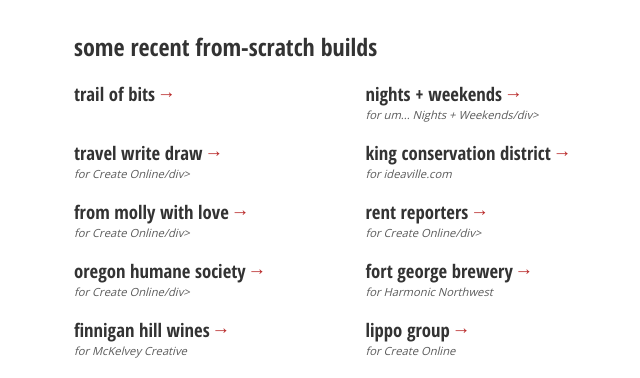
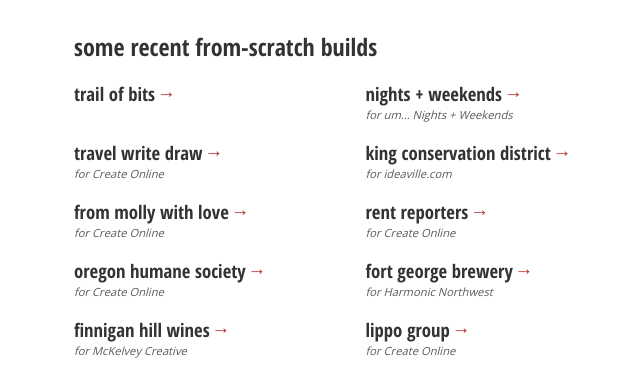
Before and after one commit to rniswonger/rniswonger.github.io, a Jekyll site: the page built from index.html, in a window 1280 px wide. Shown: the part 187-565 px from the top of the page, without its empty margins (291-931 px from the left). Built offline with Jekyll 4.4.1, drawn with Linux system fonts in a browser that asks for light colours; nearby versions of some CDN libraries.

Commit message:
Fix HTML again...?

```diff
--- a/index.html
+++ b/index.html
@@ -15,13 +15,13 @@
     <li>
       <h3><a href="https://nightsandweekends.co/" target="_blank">Nights + Weekends</a></h3>
       <div class="details">
-        <div class="for">for um... <a href="https://nightsandweekends.co/" target="_blank">Nights + Weekends</a></h3>/div>
+        <div class="for">for um... <a href="https://nightsandweekends.co/" target="_blank">Nights + Weekends</a></div>
       </div>
     </li>
     <li>
       <h3><a href="https://travelwritedraw.com/" target="_blank">Travel Write Draw</a></h3>
       <div class="details">
-        <div class="for">for <a target="_blank" href="http://createonline.com/">Create Online</a>/div>
+        <div class="for">for <a target="_blank" href="http://createonline.com/">Create Online</a></div>
       </div>
     </li>
     <li>
@@ -33,19 +33,19 @@
     <li>
       <h3><a href="https://frommollywithlove.com/" target="_blank">From Molly with Love</a></h3>
       <div class="details">
-        <div class="for">for <a target="_blank" href="http://createonline.com/">Create Online</a>/div>
+        <div class="for">for <a target="_blank" href="http://createonline.com/">Create Online</a></div>
       </div>
     </li>
     <li>
       <h3><a href="https://www.rentreporters.com/" target="_blank">Rent Reporters</a></h3>
       <div class="details">
-        <div class="for">for <a target="_blank" href="http://createonline.com/">Create Online</a>/div>
+        <div class="for">for <a target="_blank" href="http://createonline.com/">Create Online</a></div>
       </div>
     </li>
     <li>
       <h3><a href="http://www.oregonhumane.org/" target="_blank">Oregon Humane Society</a></h3>
       <div class="details">
-        <div class="for">for <a target="_blank" href="http://createonline.com/">Create Online</a>/div>
+        <div class="for">for <a target="_blank" href="http://createonline.com/">Create Online</a></div>
       </div>
     </li>
     <li>
```
